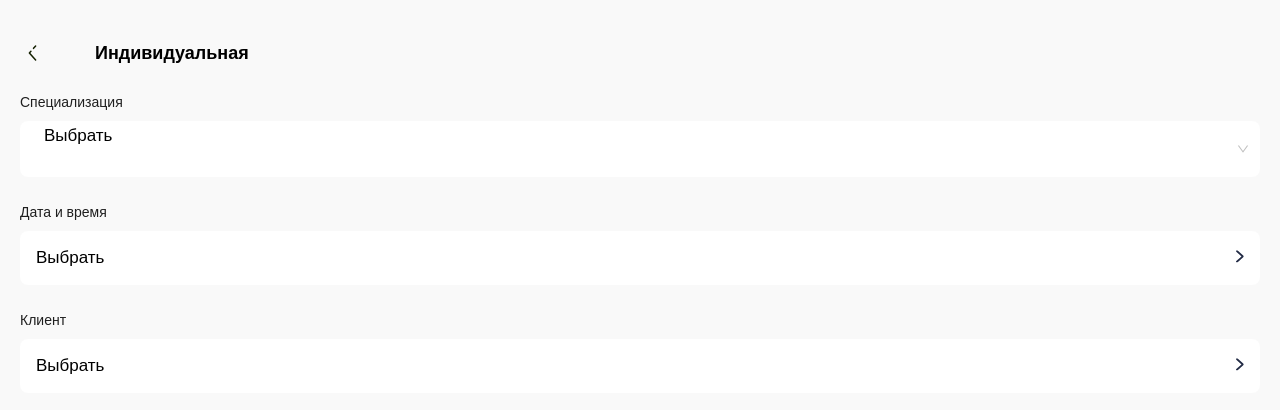
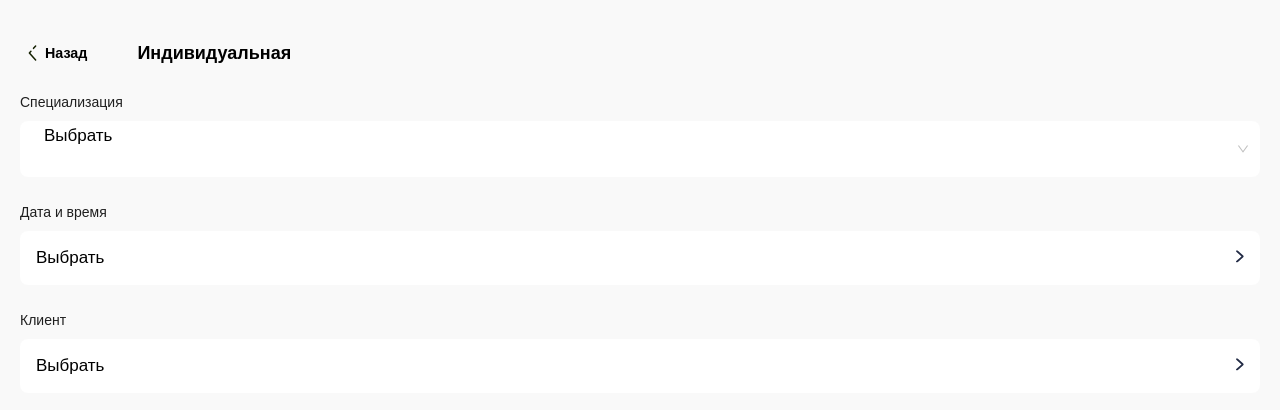
Before and after one commit to iskandertony/move-mates, a React (Create React App) app: page /mentor/specialization/individual in a window 1280 px wide. Shown: the top 410 px of the page. Built offline with nearby package versions, Linux system fonts and the light colour scheme.

Commit message:
test work ? gitlab-ci фаел by iska

```diff
--- a/src/pages/shared/schedule/timetable-individual/index.jsx
+++ b/src/pages/shared/schedule/timetable-individual/index.jsx
@@ -17,7 +17,7 @@ const TimeTableIndividualMentor = () => {
   };
   return (
     <div className={"container_mobile timetable_individual back_ground"}>
-      <Names name={"Индивидуальная"} />
+      <Names title={"Назад"} name={"Индивидуальная"} />
 
       <Form layout="vertical">
         <Form.Item label="Специализация">
```
